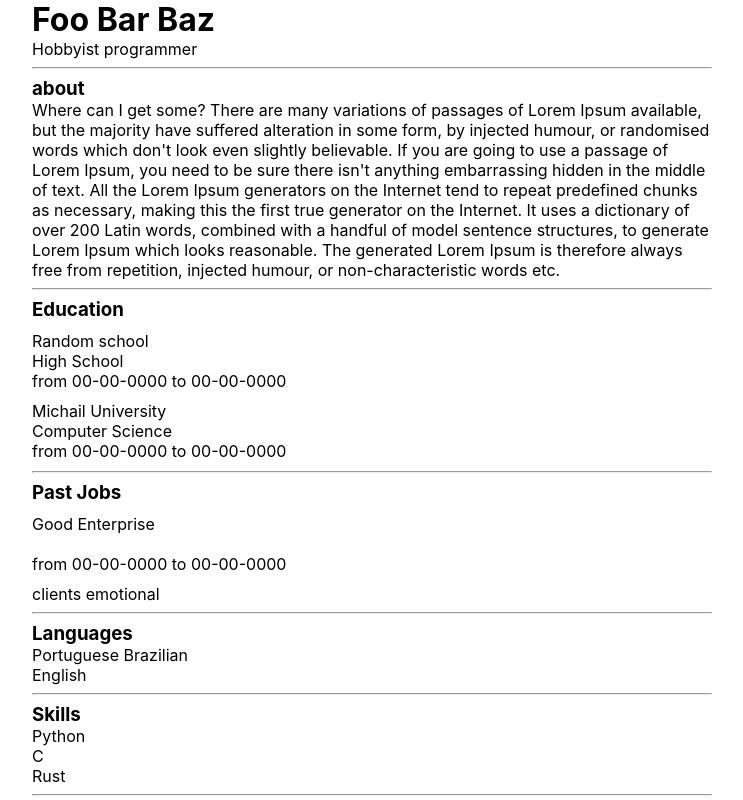
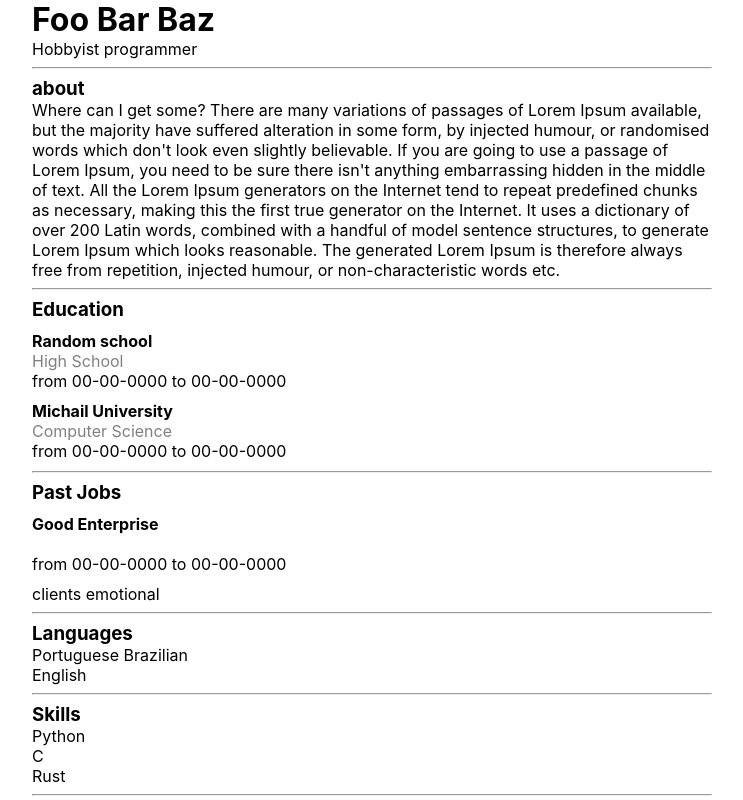
Before and after one commit to Johnnathan28/my-page, a JavaScript app: page / in a window 1280 px wide. Shown: the top 800 px of the page, without its empty margins (268-1011 px from the left). Built offline with nearby package versions, Linux system fonts and the light colour scheme; the HTML template or start-up script is replaced by a standard one.

Commit message:
Improve text style in Experience

```diff
--- a/src/pages/curriculum-vitae/index.js
+++ b/src/pages/curriculum-vitae/index.js
@@ -28,8 +28,8 @@ class Experience {
   intoJSX() {
     return (
       <div className="Experience">
-	<span>{this.name}</span><br/>
-	<span>{this.desc}</span><br/>
+	<span className="bold-text">{this.name}</span><br/>
+	<span className="gray-text">{this.desc}</span><br/>
       	<span>from {this.from} to {this.to}</span>
       </div>
     );
--- a/src/pages/curriculum-vitae/style.css
+++ b/src/pages/curriculum-vitae/style.css
@@ -1,5 +1,13 @@
 h1, h2, h3, h4, p {
   margin: 0px;
+}
+
+.bold-text {
+  font-weight: bold;
+}
+
+.gray-text {
+  color: gray;
 }
 
 .Experience {
```
